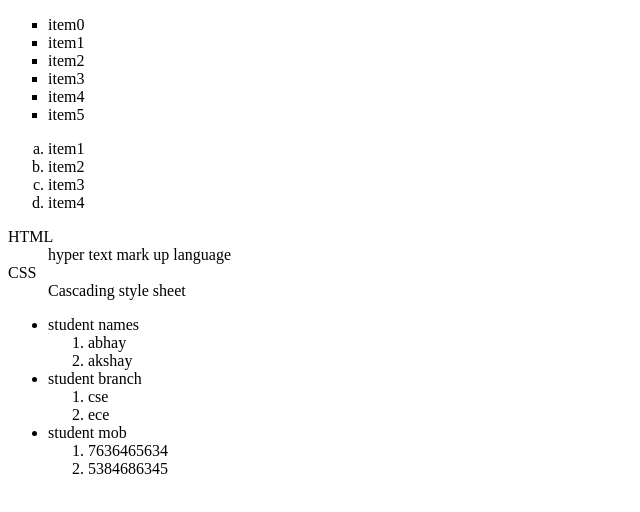
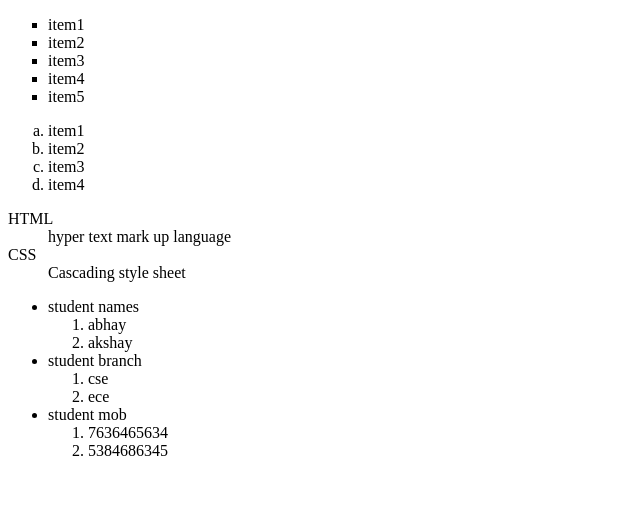
Before and after one commit to prachikarakoti123-commits/cse23, a plain HTML site: page list.html in a window 1280 px wide. Shown: the whole page, without its empty margins (0-640 px from the left). Drawn offline with Linux system fonts and the light colour scheme.

Commit message:
Update list.html

```diff
--- a/list.html
+++ b/list.html
@@ -7,7 +7,6 @@
     </head>
     <body>
         <ul type="square">
-            <li>item0</li>
             <li>item1</li>
             <li>item2</li>
             <li>item3</li>
```
